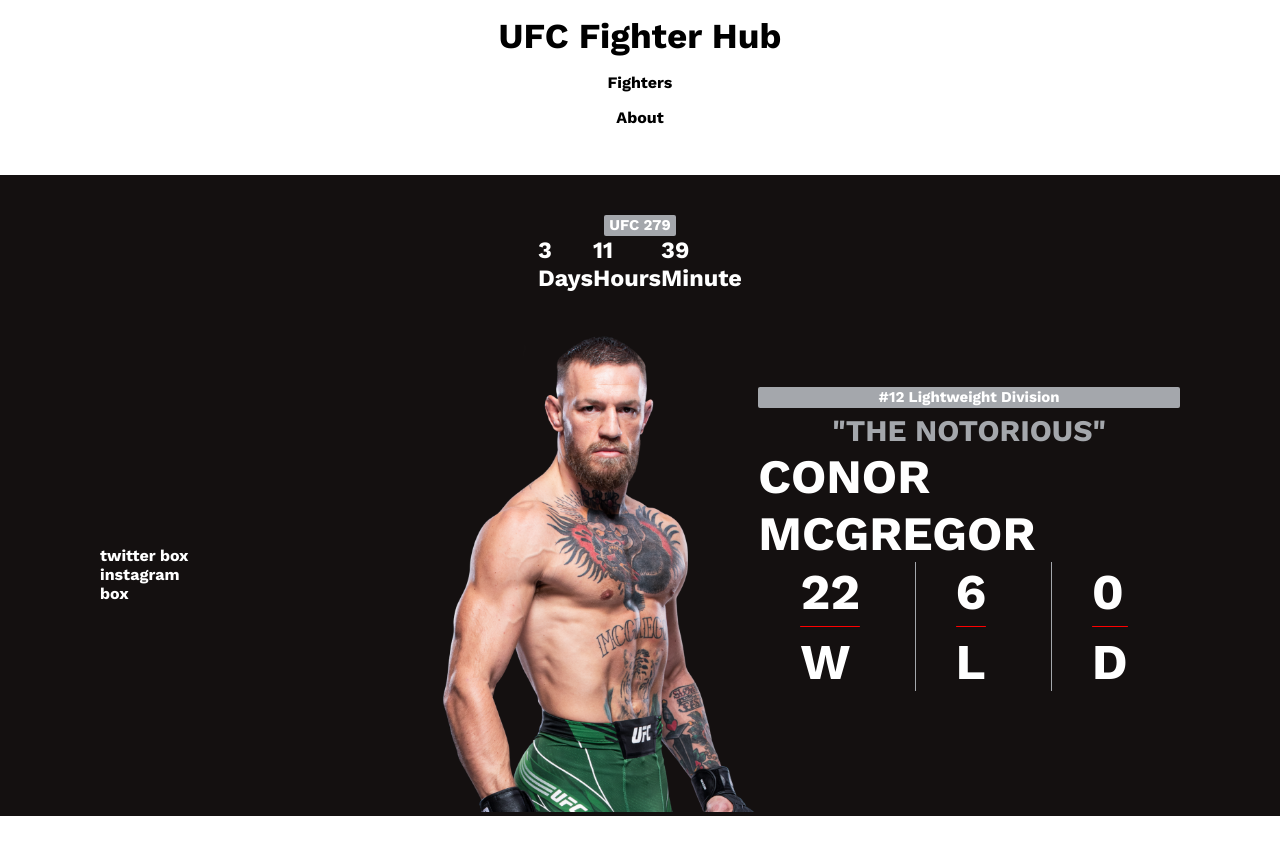
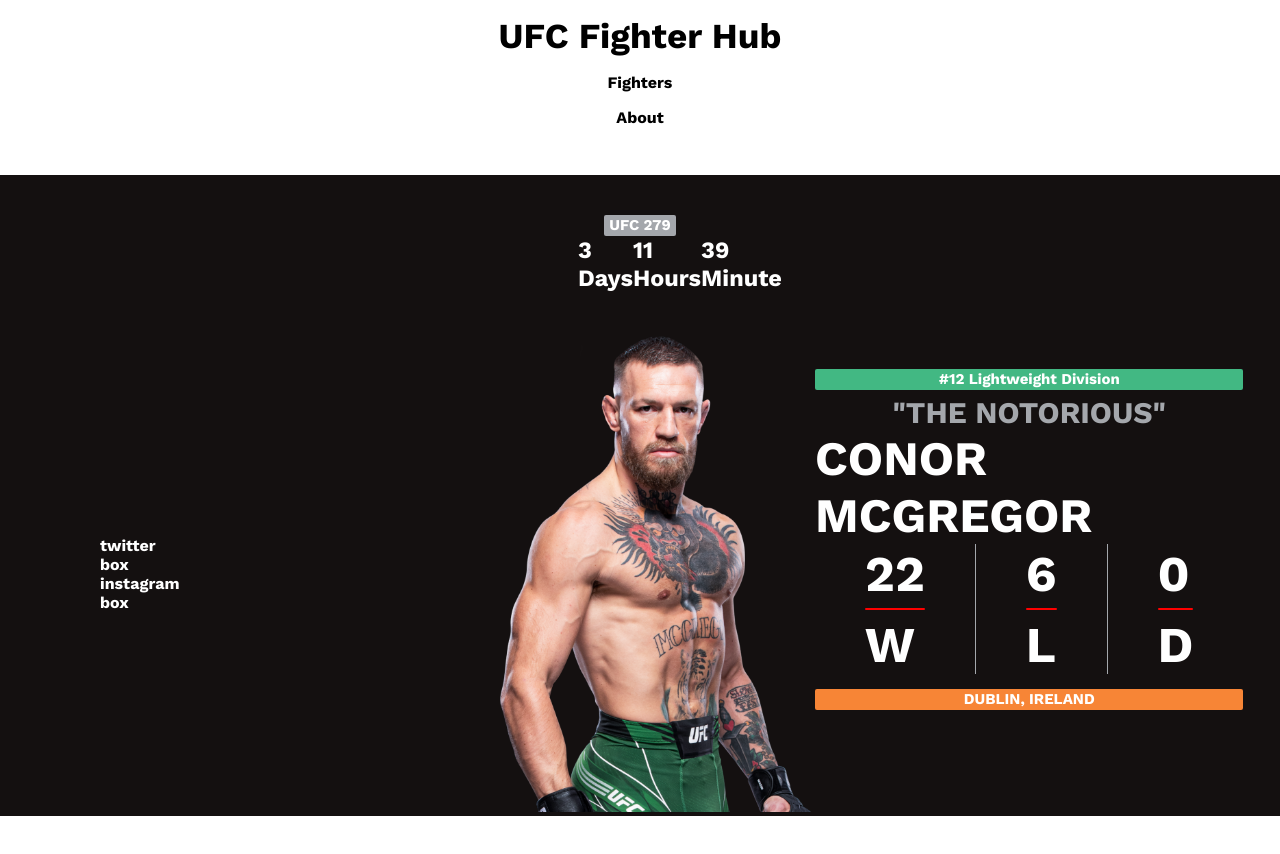
Before and after one commit to raybarkerrr/UFC-Fighter-Hub, a plain HTML site: page index.html in a window 1280 px wide. Before the commit the page ends 816 px from the top, so only its background shows below. Drawn offline with nearby package versions, Linux system fonts and the light colour scheme.

Commit message:
Customized the fighter description styling
The boxes surrounding the weight class and country of origin will now be colored specifically to each fighter. In this instance it's Dublin, Ireland as Conor is from there and fights out of there as well.

```diff
--- a/index.html
+++ b/index.html
@@ -28,7 +28,7 @@
                     </nav>
                 </nav>
             </header>
-            <section class="time-counter-container">
+            <section class="time-counter-container"> <!--UFC Countdown Timer-->
                 <div class="main-event">
                     <h2>UFC 279</h2>
                 </div>
@@ -72,18 +72,26 @@
                                 <p class="line"></p>
                                 <p class="wins">W</p>
                             </div>
-                            <div class="record">
+                            <div class="record-2">
                                 <p class="losses">6</p>
                                 <p class="line-two"></p>
                                 <p class="losses">L</p>
                             </div>
-                            <div class="record">
+                            <div class="record-3">
                                 <p class="decisions">0</p>
                                 <p class="line-three"></p>
                                 <p class="decisions">D</p>
                             </div>
                         </div>
+                        <div class="hero-three-birthplace">
+                            <p>DUBLIN, IRELAND</p>
+                        </div>
                     </div>
+                </div>
+            </section>
+            <section class="carousel-section">
+                <div class="carousel-container">
+
                 </div>
             </section>
         <script src="javascript.js" async defer></script>
--- a/style.css
+++ b/style.css
@@ -48,6 +48,9 @@ html, body{
     padding-left: 100px;
     padding-right: 100px;
     color: white;
+}
+
+.main-event{
     display: flex;
     align-items: center;
     flex-direction: column;
@@ -63,10 +66,15 @@ html, body{
 }
 
 .main-event-timer{
+    margin-left: 4em;
     display: flex;
     justify-content: center;
     align-items: center;
     font-size: 20px;
+}
+
+.container-hour{
+
 }
 
 /* Start of Main Content */
@@ -91,7 +99,7 @@ html, body{
 }
 
 .hero-main-two{
-    margin-left: 15em;
+    margin-left: 20em;
 }
 
 .hero-main-two img{
@@ -112,7 +120,20 @@ html, body{
     line-height: 17px;
     padding: 2px 5px;
     border-radius: 2px;
-    background: #A4A7AC;
+    background: #42b883;
+}
+
+.hero-three-birthplace{
+    display: flex;
+    justify-content: center;
+    align-items: center;
+    font-size: 15px;
+    margin-top: 1em;
+    padding-bottom: 20px;
+    line-height: 17px;
+    padding: 2px 5px;
+    border-radius: 2px;
+    background: #f78536;
 }
 
 .hero-three-nickname{
@@ -130,7 +151,7 @@ html, body{
 
 .line{
     width: 100%;
-    height: 1px;
+    height: 2px;
     border-radius: 50px;
     margin-top: 5px;
     margin-bottom: 5px;
@@ -139,7 +160,7 @@ html, body{
 
   .line-two{
     width: 100%;
-    height: 1px;
+    height: 2px;
     border-radius: 50px;
     margin-top: 5px;
     margin-bottom: 5px;
@@ -148,7 +169,7 @@ html, body{
 
   .line-three{
     width: 100%;
-    height: 1px;
+    height: 2px;
     border-radius: 50px;
     margin-top: 5px;
     margin-bottom: 5px;
@@ -156,11 +177,16 @@ html, body{
   }
 
   .record-1{
-    padding: 0 30px;
+    padding: 0 50px;
   }
 
-  .record{
-    padding: 0 40px;
+  .record-2{
+    padding: 0 50px;
+    border-left: 1px solid #A4A7AC;
+  }
+
+  .record-3{
+    padding: 0 50px;
     border-left: 1px solid #A4A7AC;
   }
 
@@ -168,9 +194,14 @@ html, body{
     display: flex;
     justify-content: space-around;
     align-items: center;
-
-}
+    }
 
   .wins, .losses, .decisions{
     font-size: 50px;
   }
+
+  /* Start of Carousel Section */
+
+  .carousel-section{
+    height: 70vh;
+  }
```
